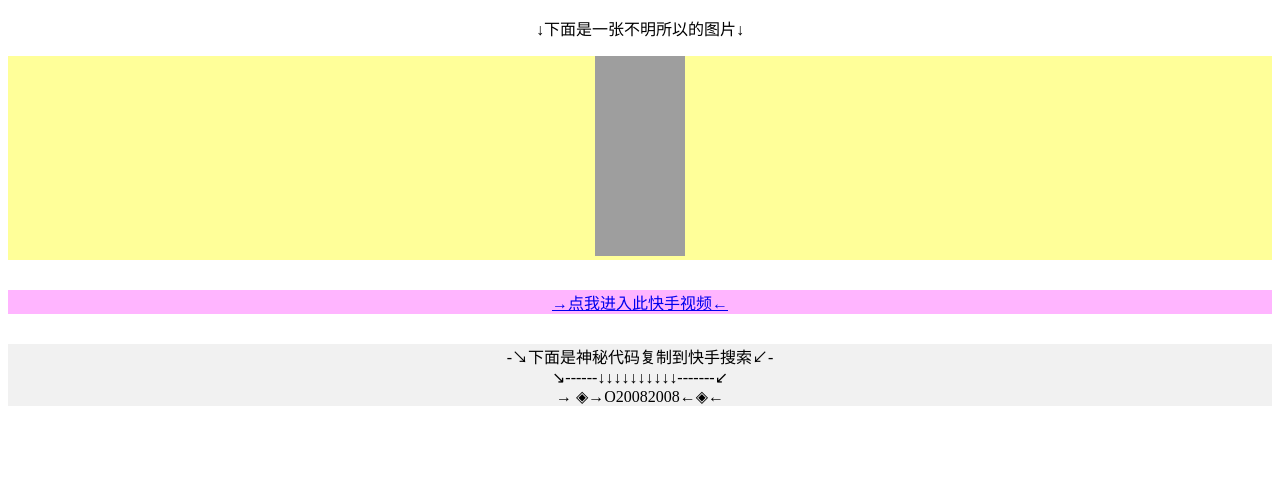
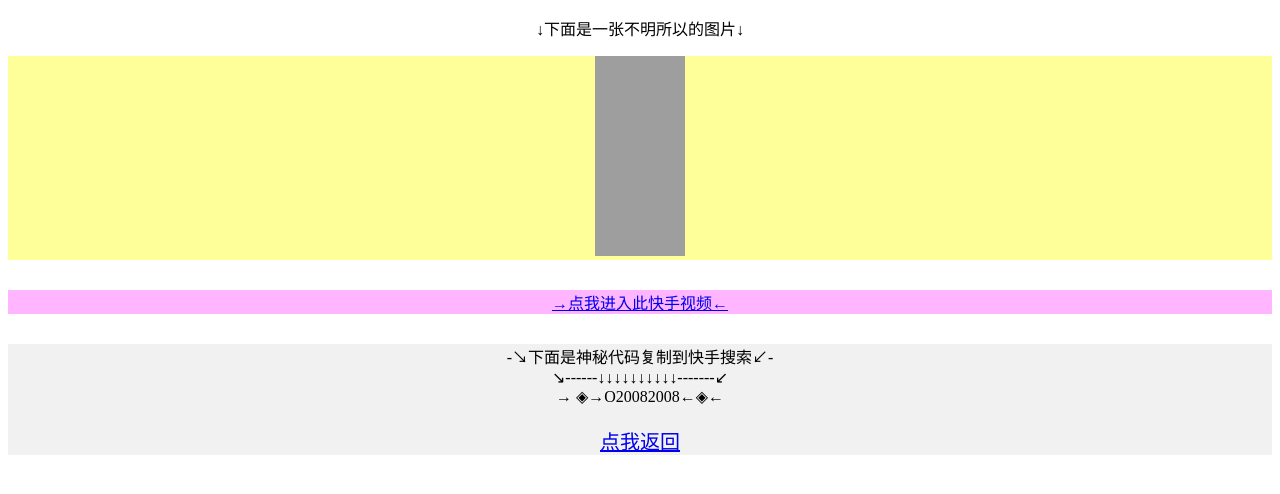
Before and after one commit to xd114514/fdbdbijtb, a plain HTML site: page index.html in a window 1280 px wide. Drawn offline with Linux system fonts and the light colour scheme; grey boxes are pictures that could not be loaded.

Commit message:
Add files via upload

```diff
--- a/index.html
+++ b/index.html
@@ -52,6 +52,11 @@ padding:40;
     →  ◈→O20082008←◈←
 </div>
 
+<div>
+    <p style="font-size:20px"><a href="https://xd114514.github.io/zzz/">点我返回</a></p>
+
+</div>
+
 
 </body>
 </html>
```
